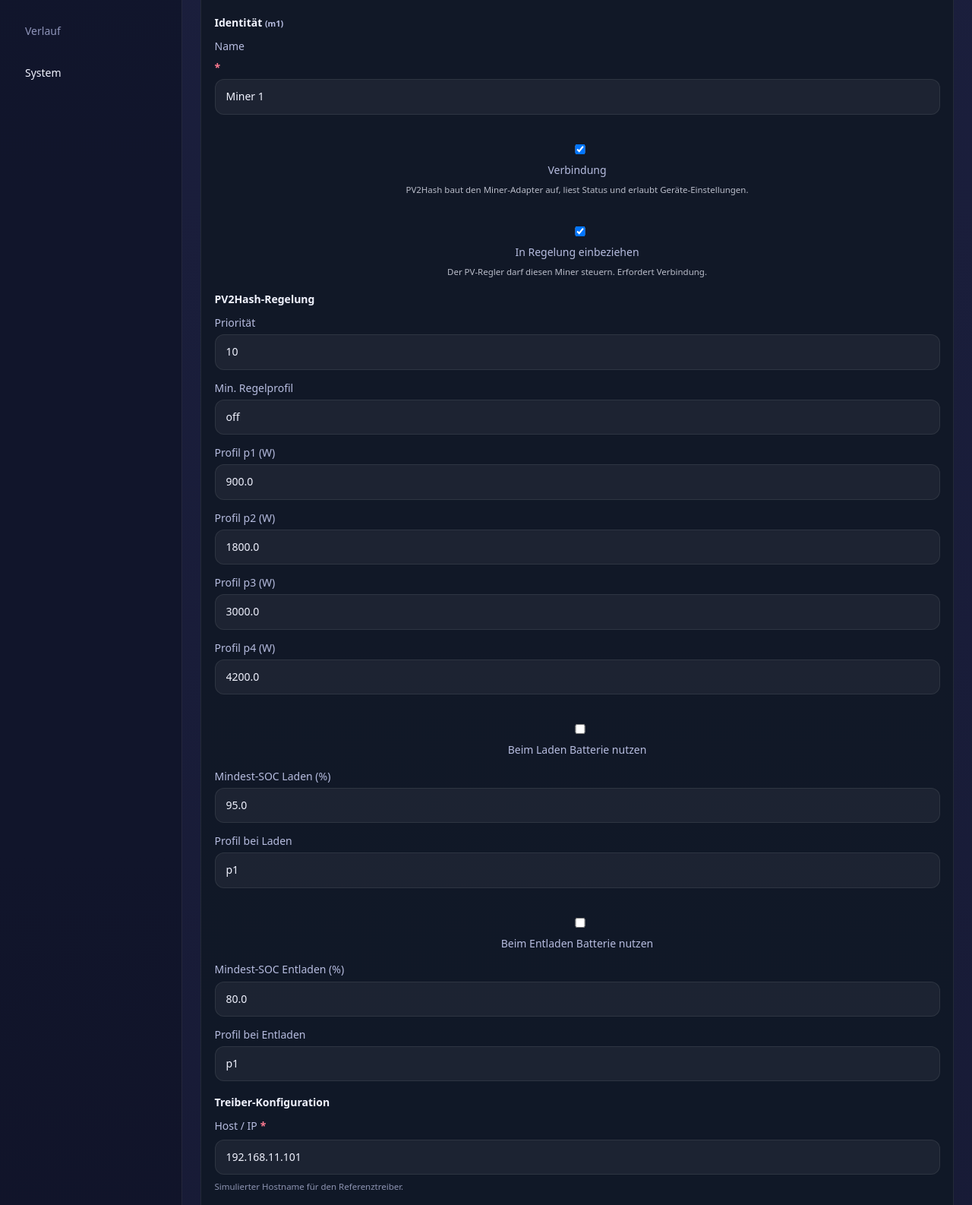
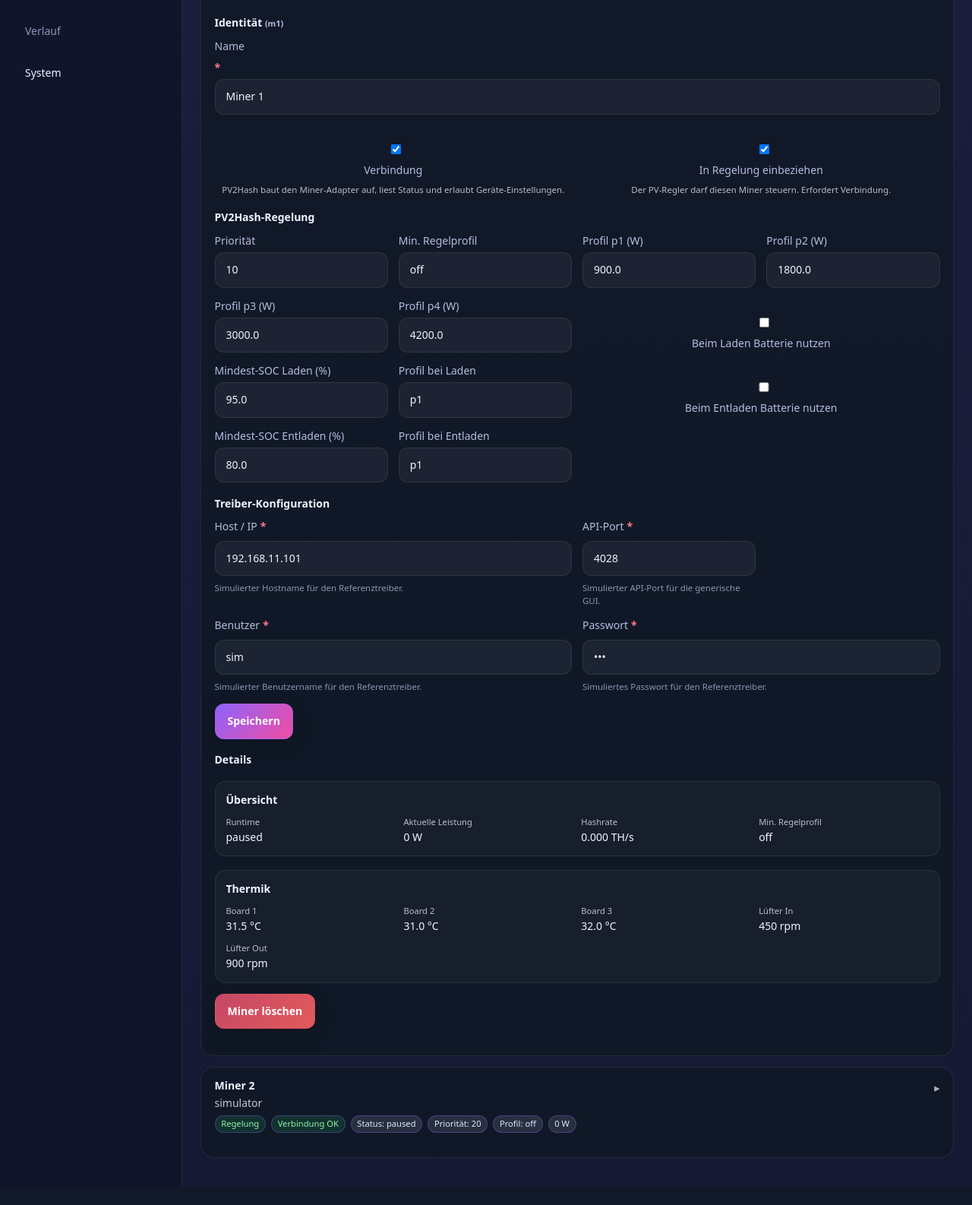
Before and after one commit to phlupp/pv2hash, a FastAPI app: page /miners in a window 1280 px wide, after a click that opens the changed part. Shown: the part 316-1902 px from the top of the page at 76% size. After the commit the page ends 1878 px from the top, so only its background shows below. Run offline with FastAPI, Linux system fonts and the light colour scheme; some libraries are stand-ins or nearby versions.

Commit message:
Fix miner form field grid layout

```diff
--- a/pv2hash/static/css/app.css
+++ b/pv2hash/static/css/app.css
@@ -410,6 +410,28 @@ tbody td {
 .gui-fieldset-quarter { grid-column: span 3; }
 .gui-field-auto,
 .gui-fieldset-auto { grid-column: auto; }
+
+/* Scoped rules for server-rendered miner/source forms. These keep layout metadata
+   effective even when a form uses older field markup such as .field.gui-field. */
+.gui-field-grid > .gui-field-full,
+.miner-create-grid > .gui-field-full,
+.miner-field-grid > .gui-field-full { grid-column: span 12; }
+
+.gui-field-grid > .gui-field-half,
+.miner-create-grid > .gui-field-half,
+.miner-field-grid > .gui-field-half { grid-column: span 6; }
+
+.gui-field-grid > .gui-field-third,
+.miner-create-grid > .gui-field-third,
+.miner-field-grid > .gui-field-third { grid-column: span 4; }
+
+.gui-field-grid > .gui-field-quarter,
+.miner-create-grid > .gui-field-quarter,
+.miner-field-grid > .gui-field-quarter { grid-column: span 3; }
+
+.gui-field-grid > .gui-field-auto,
+.miner-create-grid > .gui-field-auto,
+.miner-field-grid > .gui-field-auto { grid-column: auto; }
 
 .field-label {
     display: inline-flex;
@@ -443,7 +465,25 @@ tbody td {
     .gui-fieldset-half,
     .gui-fieldset-third,
     .gui-fieldset-quarter,
-    .gui-fieldset-auto { grid-column: span 12; }
+    .gui-fieldset-auto,
+    .gui-field-grid > .gui-field,
+    .gui-field-grid > .gui-field-full,
+    .gui-field-grid > .gui-field-half,
+    .gui-field-grid > .gui-field-third,
+    .gui-field-grid > .gui-field-quarter,
+    .gui-field-grid > .gui-field-auto,
+    .miner-create-grid > .gui-field,
+    .miner-create-grid > .gui-field-full,
+    .miner-create-grid > .gui-field-half,
+    .miner-create-grid > .gui-field-third,
+    .miner-create-grid > .gui-field-quarter,
+    .miner-create-grid > .gui-field-auto,
+    .miner-field-grid > .gui-field,
+    .miner-field-grid > .gui-field-full,
+    .miner-field-grid > .gui-field-half,
+    .miner-field-grid > .gui-field-third,
+    .miner-field-grid > .gui-field-quarter,
+    .miner-field-grid > .gui-field-auto { grid-column: span 12; }
 }
 
 .form-section {
```
